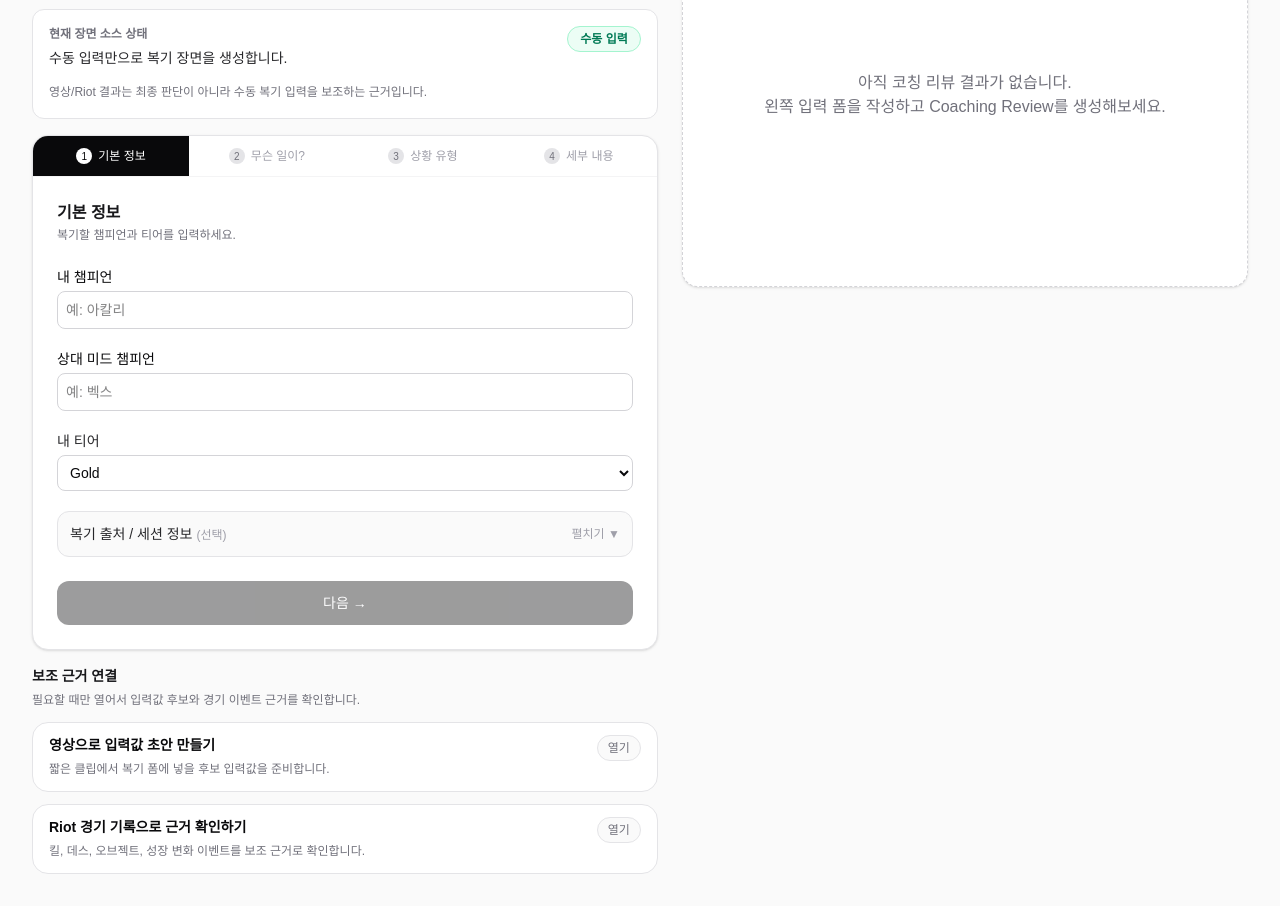
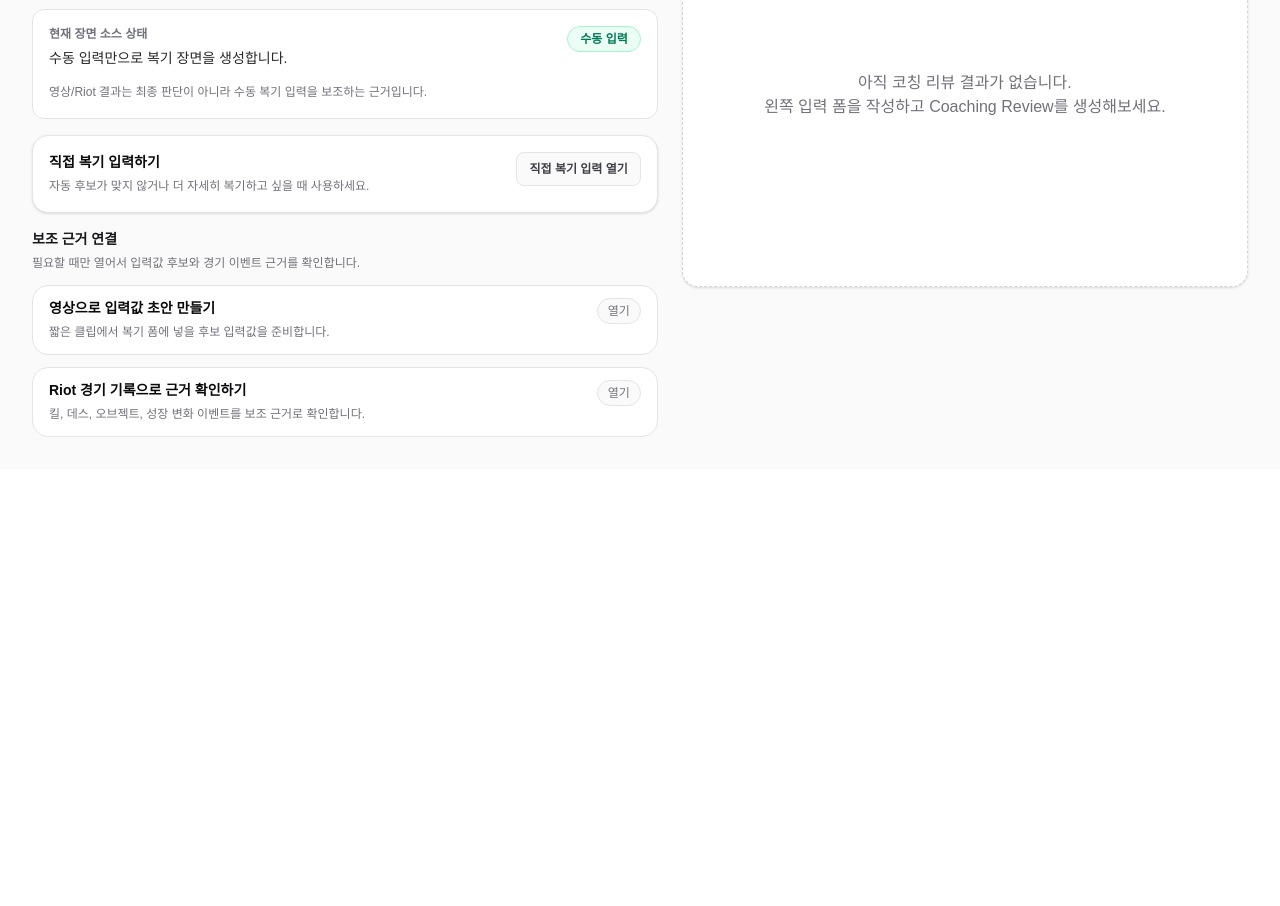
Before and after one commit to a01030704572-bit/mid-laning-death-review-ai, a Next.js app: page / in a window 1280 px wide. Shown: the part 900-1806 px from the top of the page. After the commit the page ends 1369 px from the top, so only its background shows below. Built offline with nearby package versions, Linux system fonts and the light colour scheme.

Commit message:
Move manual review form to fallback section

```diff
--- a/app/page.tsx
+++ b/app/page.tsx
@@ -1,6 +1,6 @@
 "use client";
 
-import { useEffect, useMemo, useState } from "react";
+import { useEffect, useMemo, useState, type ReactNode } from "react";
 import CoachingDashboardLayout from "@/components/CoachingDashboardLayout";
 import DeathReviewForm from "@/components/DeathReviewForm";
 import EvidenceMetadataPreview from "@/components/EvidenceMetadataPreview";
@@ -31,6 +31,55 @@ import {
   filterVideoDraftPatchByTrustGate,
 } from "@/lib/videoDraftTrustGate";
 import { getAppMode, type AppMode } from "@/lib/appMode";
+
+type ManualReviewFallbackSectionProps = {
+  appMode: AppMode;
+  children: ReactNode;
+};
+
+function ManualReviewFallbackSection({
+  appMode,
+  children,
+}: ManualReviewFallbackSectionProps) {
+  const [isOpen, setIsOpen] = useState(appMode === "debug");
+
+  useEffect(() => {
+    setIsOpen(appMode === "debug");
+  }, [appMode]);
+
+  return (
+    <section className="rounded-2xl border border-zinc-200 bg-white shadow-sm">
+      <div className="flex flex-col gap-3 p-4 sm:flex-row sm:items-start sm:justify-between">
+        <div>
+          <div className="flex flex-wrap items-center gap-2">
+            <h3 className="text-sm font-bold text-zinc-950">
+              직접 복기 입력하기
+            </h3>
+            {appMode === "debug" && (
+              <span className="rounded-full border border-zinc-200 bg-zinc-50 px-2 py-0.5 text-[11px] font-semibold text-zinc-500">
+                Debug mode
+              </span>
+            )}
+          </div>
+          <p className="mt-1 text-xs leading-5 text-zinc-500">
+            자동 후보가 맞지 않거나 더 자세히 복기하고 싶을 때 사용하세요.
+          </p>
+        </div>
+        <button
+          type="button"
+          onClick={() => setIsOpen((open) => !open)}
+          className="w-full rounded-lg border border-zinc-200 bg-zinc-50 px-3 py-2 text-xs font-semibold text-zinc-700 hover:bg-zinc-100 sm:w-auto"
+        >
+          {isOpen ? "직접 복기 입력 접기" : "직접 복기 입력 열기"}
+        </button>
+      </div>
+
+      <div className={isOpen ? "border-t border-zinc-200 p-4" : "hidden"}>
+        {children}
+      </div>
+    </section>
+  );
+}
 
 export default function Home() {
   const [reviewData, setReviewData] = useState<{
@@ -217,6 +266,7 @@ export default function Home() {
       sceneBuilder={
         <SceneReviewBuilder
           manualForm={
+            <ManualReviewFallbackSection appMode={appMode}>
               <DeathReviewForm
                 onResult={handleReviewResult}
                 videoDraft={videoDraft}
@@ -226,6 +276,7 @@ export default function Home() {
                 onCoreSceneInputChange={setHasExistingCoreSceneInput}
                 riotEvidence={riotEvidence}
               />
+            </ManualReviewFallbackSection>
           }
           videoDraftPanel={
             <VideoDraftPanel
```
Lines whose indentation alone changed are shown as unchanged.
